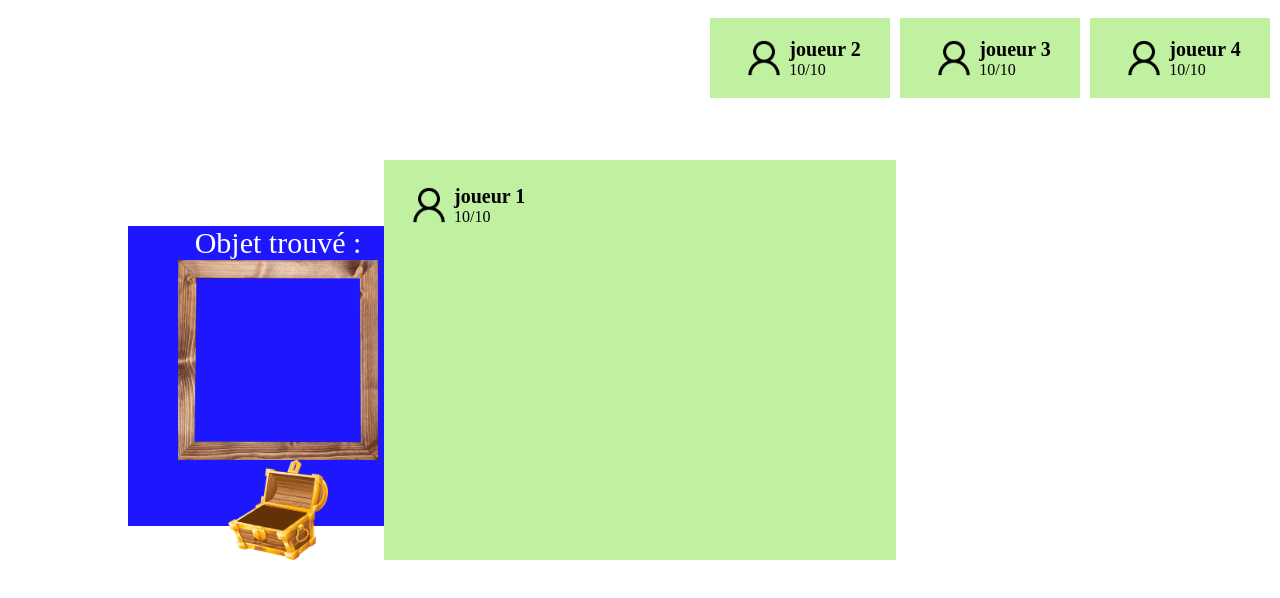
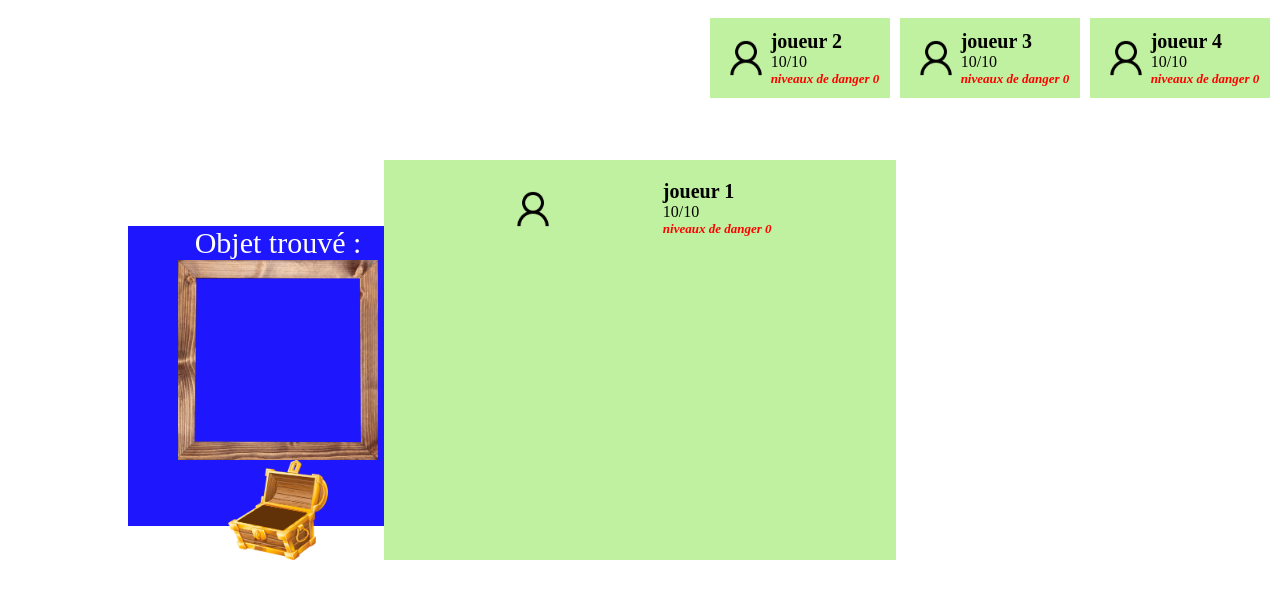
Before and after one commit to EdoardoCC/Exam-urbex, a plain HTML site: page pages/game.html in a window 1280 px wide. Shown: the part 40-638 px from the top of the page. Drawn offline with Linux system fonts and the light colour scheme.

Commit message:
updateScript

```diff
--- a/css/game.css
+++ b/css/game.css
@@ -16,7 +16,7 @@ body {
 	margin-top: auto;
 }
 
-#neJouePas {
+#player-contenaire {
 	display: flex;
 	flex-direction: row;
 	justify-content: flex-end;
@@ -114,9 +114,16 @@ body {
 	width: 40% !important;
 
 	/* flex settings */
-	flex-direction: column;
 	flex-wrap: wrap;
 	align-content: flex-start;
+	justify-content: space-evenly;
+}
+
+.danger-lvl {
+	font-size: small;
+	font-weight: bold;
+	font-style: italic;
+	color: red;
 }
 
 /* fait clignoter la couleur quand en danger */
--- a/javascripts/game.js
+++ b/javascripts/game.js
@@ -2,6 +2,7 @@ const maxX = 52,
 	maxY = 29,
 	maxJoueur = 4,
 	mouvementPossible = [-6, -5, -4, -3, -2, -1, 0, 1, 2, 3, 4, 5, 6],
+	safeZone = [{ x: 1, y: 1 }],
 	Joueur1Element = document.getElementById('joueur1'),
 	Joueur2Element = document.getElementById('joueur2'),
 	Joueur3Element = document.getElementById('joueur3'),
@@ -9,31 +10,37 @@ const maxX = 52,
 	fantome = {
 		posX: 1,
 		posY: 1,
+		attack: 1,
 	},
 	joueur1 = {
 		name: 'joueur1',
 		posX: 48,
 		posY: 16,
+		pv: 10,
 		htmlElement: Joueur1Element,
 	},
 	joueur2 = {
 		name: 'joueur2',
 		posX: 48,
 		posY: 15,
+		pv: 10,
 		htmlElement: Joueur2Element,
 	},
 	joueur3 = {
 		name: 'joueur3',
 		posX: 48,
 		posY: 14,
+		pv: 10,
 		htmlElement: Joueur3Element,
 	},
 	joueur4 = {
 		name: 'joueur4',
 		posX: 48,
 		posY: 13,
+		pv: 10,
 		htmlElement: Joueur4Element,
-	};
+	},
+	listJoueur = [joueur1, joueur2, joueur3, joueur4];
 
 let VectorX = 1,
 	VectorY = 1,
@@ -46,24 +53,29 @@ let VectorX = 1,
  * @returns rien
  */
 function finTour() {
+	listJoueur[tourDeJoueur - 1].htmlElement.classList.remove('playing');
 	tourDeJoueur = tourDeJoueur + 1;
 	if (tourDeJoueur > maxJoueur) tourDeJoueur = 1;
+	listJoueur[tourDeJoueur - 1].htmlElement.classList.add('playing');
 }
 
-function checkDanger(fantomeX, fantomeY) {
-	const listJoueur = [joueur1, joueur2, joueur3, joueur4];
+function dangerLvl(joueur, danger) {
+	joueur.htmlElement.children[1].children[2].textContent = `niveaux de danger ${danger}`;
+}
+
+function checkDanger(fantomeX, fantomeY, attack) {
 	listJoueur.forEach(joueur => {
-		if (Math.abs(joueur.posX - fantomeX) === 0 && Math.abs(joueur.posY - fantomeY) === 0) {
-			// TODO Retire PV et déplacer le fantome plus loin
+		if (Math.abs(joueur.posX - fantomeX) <= 2 && Math.abs(joueur.posY - fantomeY) <= 2) {
+			joueur.pv = joueur.pv - attack;
+			dangerLvl(joueur, 10);
 		}
 		if (Math.abs(joueur.posX - fantomeX) <= 5 && Math.abs(joueur.posY - fantomeY) <= 5) {
-			// TODO Rajoute class en-danger
 			joueur.htmlElement.classList.add('en-danger');
+			dangerLvl(joueur, 5);
 		} else {
-			// TODO Retire class en-danger
 			joueur.htmlElement.classList.remove('en-danger');
+			dangerLvl(joueur, 0);
 		}
-		// console.log();
 	});
 }
 
@@ -93,8 +105,8 @@ function fantomeDeplacement() {
 		fantome.posY = maxY - 1;
 	}
 
-	console.log(fantome);
-	checkDanger(fantome.posX, fantome.posY);
+	// console.log(fantome);
+	checkDanger(fantome.posX, fantome.posY, fantome.attack);
 }
 
 /**
@@ -114,6 +126,7 @@ function init() {
 	// Déplace le fantome toute les seconde
 	fantomeMovingIntervalId = setInterval(fantomeDeplacement, 1_000);
 	fantomeTpIntervalId = setInterval(fantomeTP, 20_000);
+	listJoueur[tourDeJoueur - 1].htmlElement.classList.add('playing');
 }
 
 init();
--- a/pages/game.html
+++ b/pages/game.html
@@ -6,41 +6,37 @@
 	</head>
 	<body>
 		<h1 id="titre">Urbex</h1>
-		<section id="neJouePas">
-			<article id="joueur1" class="phototexteprofil playing">
-				<div class="player">
+		<section id="player-contenaire">
+			<article id="joueur1" class="player phototexteprofil">
 				<img class="photoprofil" src="../assets/images/User_Icon.png" />
 				<div class="player-short-data">
 					<span class="textprofil">joueur 1</span>
 					<span class="hp">10/10</span>
-					</div>
+					<span class="danger-lvl">niveaux de danger 5</span>
 				</div>
 			</article>
-			<article id="joueur2" class="phototexteprofil">
-				<div class="player">
+			<article id="joueur2" class="player phototexteprofil">
 				<img class="photoprofil" src="../assets/images/User_Icon.png" />
 				<div class="player-short-data">
 					<span class="textprofil">joueur 2</span>
 					<span class="hp">10/10</span>
-					</div>
+					<span class="danger-lvl">niveaux de danger 5</span>
 				</div>
 			</article>
-			<article id="joueur3" class="phototexteprofil">
-				<div class="player">
+			<article id="joueur3" class="player phototexteprofil">
 				<img class="photoprofil" src="../assets/images/User_Icon.png" />
 				<div class="player-short-data">
 					<span class="textprofil">joueur 3</span>
 					<span class="hp">10/10</span>
-					</div>
+					<span class="danger-lvl">niveaux de danger 5</span>
 				</div>
 			</article>
-			<article id="joueur4" class="phototexteprofil en-danger">
-				<div class="player">
+			<article id="joueur4" class="player phototexteprofil">
 				<img class="photoprofil" src="../assets/images/User_Icon.png" />
 				<div class="player-short-data">
 					<span class="textprofil">joueur 4</span>
 					<span class="hp">10/10</span>
-					</div>
+					<span class="danger-lvl">niveaux de danger 5</span>
 				</div>
 			</article>
 		</section>
```
Lines whose indentation alone changed are shown as unchanged.
